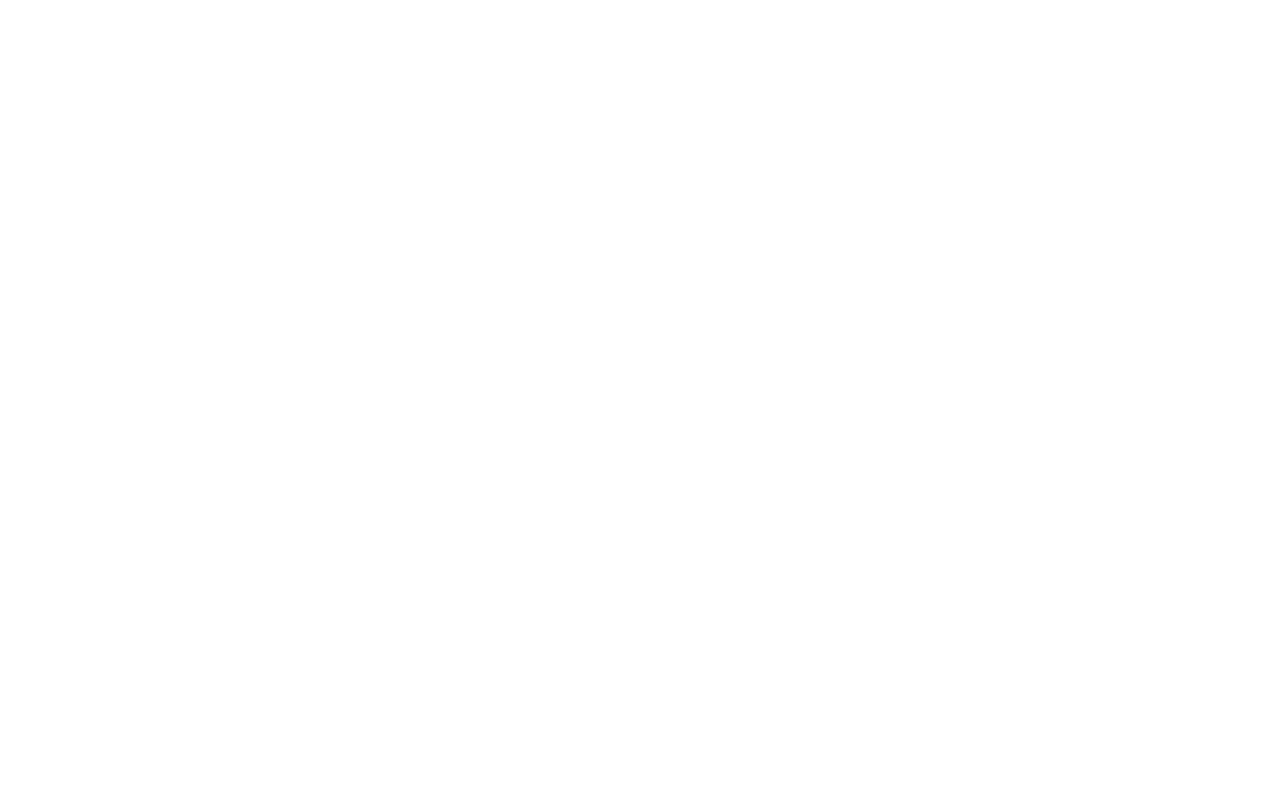
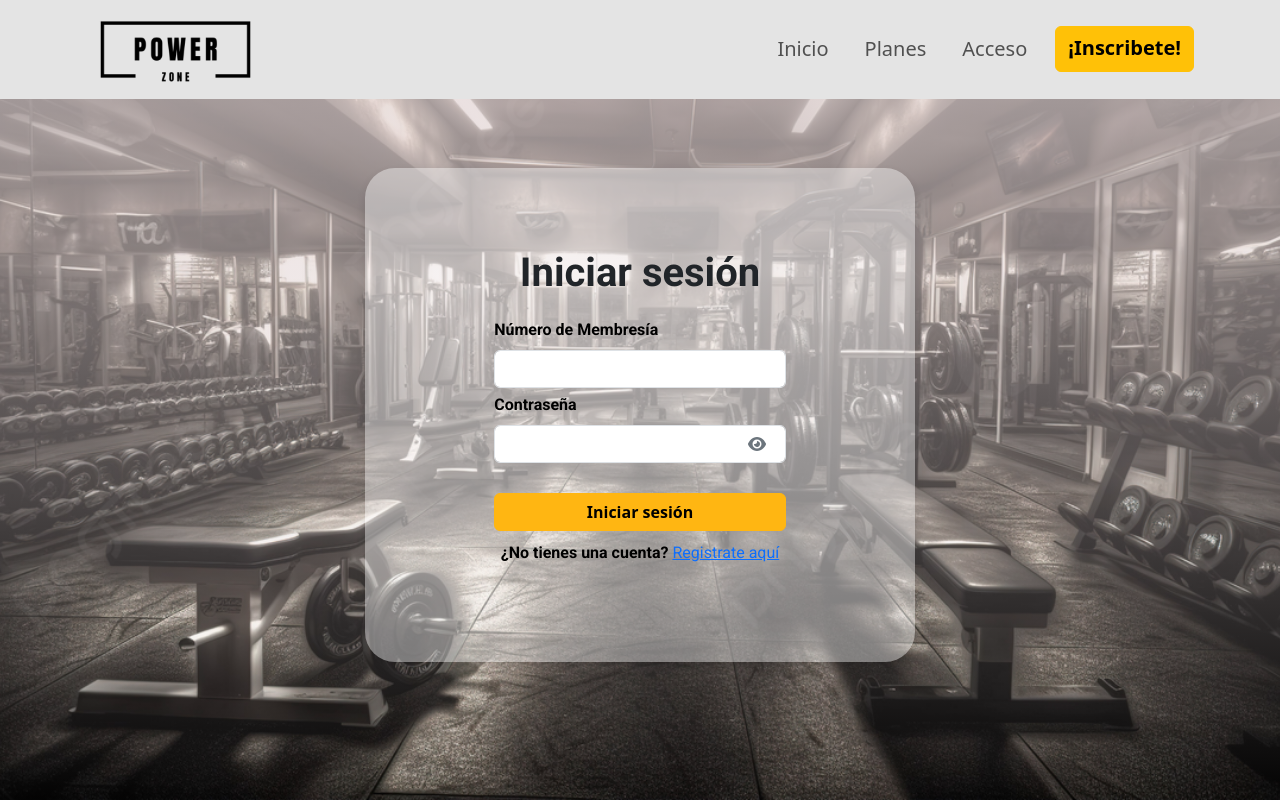
Before and after one commit to MiguelSotelo19/PowerZone, a React (Vite) app in the folder power_zone/: page /PowerZone/Acceso in a window 1280 px wide. Before the commit this address had no page. Shown: the top 802 px of the page. Built offline with nearby package versions, Linux system fonts and the light colour scheme.

Commit message:
Inicio de sesion

```diff
--- a/power_zone/index.html
+++ b/power_zone/index.html
@@ -1,7 +1,12 @@
-<!doctype html>
+<!DOCTYPE html>
 <html lang="es">
   <head>
     <meta charset="UTF-8" />
+
+    <link
+      href="https://fonts.googleapis.com/css2?family=Roboto:wght@400;700&display=swap"
+      rel="stylesheet"
+    />
     <link rel="icon" type="image/svg+xml" href="/src/assets/logo.png" />
     <meta name="viewport" content="width=device-width, initial-scale=1.0" />
     <title>PowerZone</title>
--- a/power_zone/package.json
+++ b/power_zone/package.json
@@ -10,6 +10,8 @@
     "preview": "vite preview"
   },
   "dependencies": {
+    "@fortawesome/free-solid-svg-icons": "^6.6.0",
+    "@fortawesome/react-fontawesome": "^0.2.2",
     "bootstrap": "^5.3.3",
     "react": "^18.3.1",
     "react-bootstrap": "^2.10.5",
--- /dev/null
+++ b/power_zone/src/Common/Acceso.jsx
@@ -0,0 +1,67 @@
+import React, { useState } from "react"; // Importa useState para gestionar el estado
+import Footer from "./Footer";
+import Menu from "./Menu";
+import { Container, Form, Button } from "react-bootstrap"; // Asegúrate de importar estos componentes si aún no lo has hecho
+import { FontAwesomeIcon } from "@fortawesome/react-fontawesome";
+import { faEye, faEyeSlash } from "@fortawesome/free-solid-svg-icons";
+import "../Common/css/login.css";
+
+function Acceso() {
+  const [showPassword, setShowPassword] = useState(false); // Estado para la visibilidad de la contraseña
+
+  const togglePasswordVisibility = () => {
+    setShowPassword((prev) => !prev); // Alterna el estado de visibilidad de la contraseña
+  };
+
+  return (
+    <>
+      <Menu />
+      <div className="login-body">
+        <Container className="contLog">
+          <Form className="formulario">
+            <Form.Group className="formu">
+              <h1 className="ttl">Iniciar sesión</h1>
+
+              <Form.Label htmlFor="membresia" className="info">
+                Número de Membresía
+              </Form.Label>
+              <Form.Control type="text" name="membresia" id="membresia" />
+
+              <Form.Label htmlFor="password" className="info">
+                Contraseña
+              </Form.Label>
+              <div className="password-input-container">
+                <Form.Control
+                  type={showPassword ? "text" : "password"}
+                  name="password"
+                  id="password"
+                />
+                <FontAwesomeIcon
+                  icon={showPassword ? faEyeSlash : faEye}
+                  className="password-toggle-icon"
+                  onClick={togglePasswordVisibility}
+                />
+              </div>
+
+              <Button className="form-submit-button" type="submit">
+                Iniciar sesión
+              </Button>
+
+              <p className="forgot-password">
+                ¿No tienes una cuenta?{" "}
+                <a href="#" className="register-link">
+                  Registrate aquí
+                </a>
+              </p>
+            </Form.Group>
+          </Form>
+        </Container>
+      </div>
+      <div>
+        <Footer />
+      </div>
+    </>
+  );
+}
+
+export default Acceso;
--- /dev/null
+++ b/power_zone/src/Common/css/login.css
@@ -0,0 +1,116 @@
+body, html {
+  width: 100%;
+  min-height: 100%;
+  margin: 0;
+  padding: 0;
+  overflow: hidden;
+}
+
+.login-body {
+  width: 100vw;
+  min-height: 100vh;
+  display: flex;
+  flex-direction: column;
+  align-items: center;
+  background:
+    linear-gradient(rgba(227, 213, 213, 0.811), rgba(143, 129, 129, 0.022)),
+    url('../../assets/fondo.jpg'); /* Imagen de fondo */
+  background-size: cover;
+  background-position: center;
+  background-repeat: no-repeat;
+}
+
+.contLog {
+  display: flex;
+  justify-content: center;
+  align-items: center;
+  width: 100%;
+  min-height: calc(100vh - 50px); /* Ajusta para espacio del Footer, suponiendo que es de 50px */
+
+
+}
+
+
+.formulario {
+  display: flex;
+  flex-direction: column;
+  justify-content: center;
+  align-items: center;
+  width: 100%; /* Mantener este ancho o ajustarlo según lo necesites */
+  max-width: 550px; /* Aumenta el ancho máximo para hacer el formulario más ancho */
+  background: rgba(255, 255, 255, 0.4);
+  padding: 2rem;
+  border-radius: 30px;
+  margin: 0 auto;
+  box-shadow: 0 4px 8px rgba(0, 0, 0, 0.1);
+  margin-top: 80px;
+}
+
+
+.formu {
+  width: 60%;
+  margin: 10%;
+}
+
+.ttl {
+  font-size: 2.5rem;
+  margin-bottom: 1rem;
+  text-align: center;
+  font-weight: bold;
+  font-family: 'Roboto',sans-serif;
+}
+
+.info{
+  font-family: 'Roboto', sans-serif;
+  margin-top: 5px;
+  color: black;
+  font-weight: bold;
+}
+.form-group {
+  margin-bottom: 20px;
+}
+
+.form-submit-button {
+  width: 100%;
+  margin-top: 1rem;
+  background: #FFB612;
+  border-color: #FFB612;
+  margin-top: 30px;
+  color: black;
+  font-weight: bold;
+}
+
+.form-submit-button:hover {
+  background: #FFB612;
+}
+
+.forgot-password {
+  display: block;
+  margin-top: 10px;
+  text-align: center;
+  color: black;
+  text-decoration: none;
+  font-family: 'Roboto',sans-serif;
+  font-weight: bold;
+}
+
+.password-input-container {
+  position: relative;
+  width: 100%;
+}
+
+.password-input-container .password-toggle-icon {
+  position: absolute;
+  top: 50%;
+  right: 20px;
+  transform: translateY(-50%);
+  cursor: pointer;
+  z-index: 100;
+  color: #6c757d; /* Color del ícono */
+}
+/* Media queries para hacer el diseño responsive */
+@media (max-width: 768px) {
+  .formulario {
+    max-width: 90%;
+  }
+}
--- a/power_zone/src/main.jsx
+++ b/power_zone/src/main.jsx
@@ -5,14 +5,17 @@
 
 //Páginas
 import App from './Common/App.jsx'
+import Acceso from './Common/Acceso.jsx';
 import Planes from './Common/Planes.jsx';
 import Clientes from './Gerente/Clientes.jsx'
+
 
 createRoot(document.getElementById('root')).render(
   <Router>
     <Routes>
       <Route path='/PowerZone' element={<App />} />
       <Route path='/PowerZone/Planes' element={<Planes />} />
+      <Route path='/PowerZone/Acceso' element={<Acceso />} />
       <Route path='/PowerZone/G/Clientes' element={<Clientes />} />
     </Routes>
   </Router>
```
Also changed, not shown: power_zone/src/assets/fondo.jpg (added), 1 other file (tests, documents, lock files or other folders).
